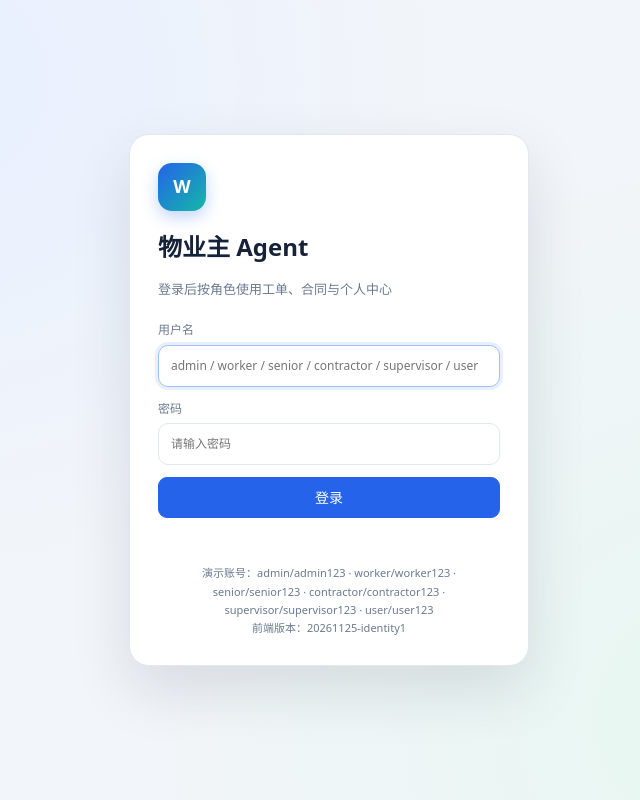
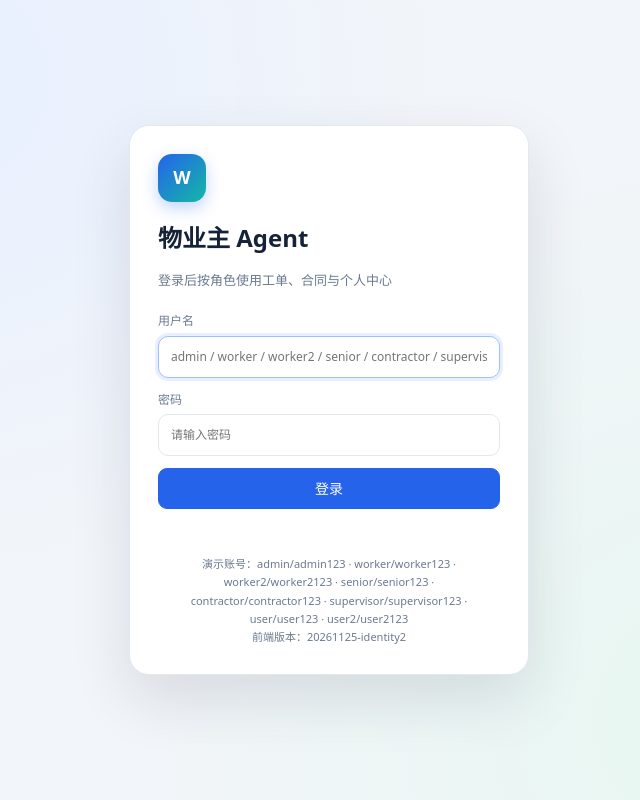
Before and after one commit to Cai199999/agent-111, a web app: a page that uses apps/java-bff/src/main/resources/static/index.html in a window 1280 px wide. Shown: the whole page, without its empty margins (311-951 px from the left). Run offline with its HTML, style and script files only (its server is not run), Linux system fonts and the light colour scheme; data that the repository does not hold is empty; some of the project's set-up classes (security, data sources, template engines, error pages and the like) are left out, and stand-ins take their place.

Commit message:
feat(auth): 普通员工与租户各补第二个演示账号
- 新增 worker2/user2，验证账号按层级可挂多人
- 登录页与 README 同步；AuthSeed 单测覆盖 8 个账号

Co-Authored-By: Claude Code <noreply@anthropic.com>

```diff
--- a/apps/java-bff/src/main/java/com/wuye/agent/auth/AuthSeed.java
+++ b/apps/java-bff/src/main/java/com/wuye/agent/auth/AuthSeed.java
@@ -88,7 +88,10 @@ public final class AuthSeed {
                 new DemoUser("U0003", "user", "user123", "租户/用户", "10003", "USER"),
                 new DemoUser("U0004", "senior", "senior123", "物业高级员工", "20002", "WORKER"),
                 new DemoUser("U0005", "contractor", "contractor123", "施工工人", "20003", "WORKER"),
-                new DemoUser("U0006", "supervisor", "supervisor123", "监理", "20004", "WORKER"));
+                new DemoUser("U0006", "supervisor", "supervisor123", "监理", "20004", "WORKER"),
+                // 同一层级的第二个人：证明账号矩阵按层级而不是按具体人。
+                new DemoUser("U0007", "worker2", "worker2123", "物业普通员工B", "10004", "WORKER"),
+                new DemoUser("U0008", "user2", "user2123", "租户B", "10005", "USER"));
     }
 
     public static Set<String> rolesWithParents(Set<String> roles) {
--- a/apps/java-bff/src/main/resources/static/index.html
+++ b/apps/java-bff/src/main/resources/static/index.html
@@ -16,12 +16,12 @@
     <h1>物业主 Agent</h1>
     <p class="login-sub">登录后按角色使用工单、合同与个人中心</p>
     <form id="loginForm" class="login-form">
-      <label>用户名<input id="loginUsername" autocomplete="username" placeholder="admin / worker / senior / contractor / supervisor / user"/></label>
+      <label>用户名<input id="loginUsername" autocomplete="username" placeholder="admin / worker / worker2 / senior / contractor / supervisor / user / user2"/></label>
       <label>密码<input id="loginPassword" type="password" autocomplete="current-password" placeholder="请输入密码"/></label>
       <button class="btn primary block" type="submit">登录</button>
       <div id="loginError" class="login-error"></div>
     </form>
-    <div class="demo-accounts">演示账号：admin/admin123 · worker/worker123 · senior/senior123 · contractor/contractor123 · supervisor/supervisor123 · user/user123<br/>前端版本：20261125-identity1</div>
+    <div class="demo-accounts">演示账号：admin/admin123 · worker/worker123 · worker2/worker2123 · senior/senior123 · contractor/contractor123 · supervisor/supervisor123 · user/user123 · user2/user2123<br/>前端版本：20261125-identity2</div>
   </div>
 </div>
 
```
Also changed, not shown: README.md, 1 other file.
